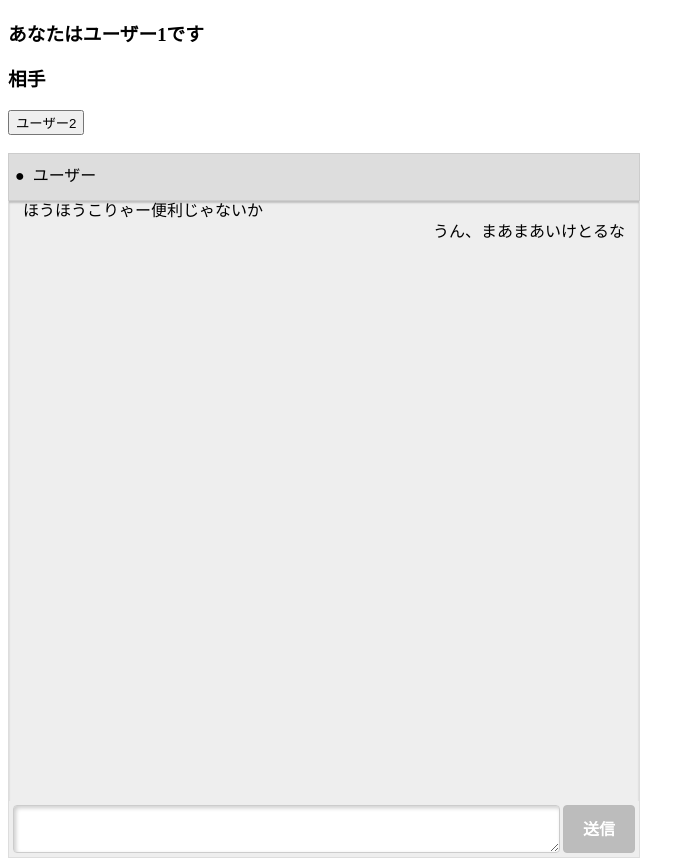
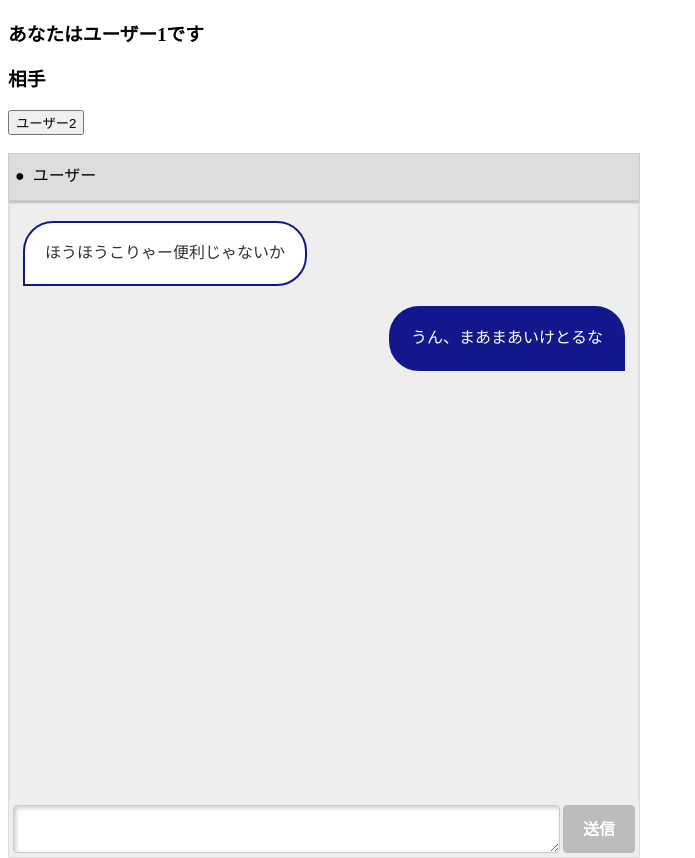
Before and after one commit to Nagumo-7960/InitialChat, a plain HTML site: page public/index.html in a window 1280 px wide. Shown: the whole page, without its empty margins (0-695 px from the left). Drawn offline with Linux system fonts and the light colour scheme.

Commit message:
吹き出しのUIを追加

```diff
--- a/public/bmesse.css
+++ b/public/bmesse.css
@@ -54,6 +54,50 @@
         word-wrap: break-word;/* 吹き出し内で自動で改行 */
         white-space: normal;/*指定widthに合わせて、文字を自動的に改行*/
     }
+    .bms_message_box{
+        margin-top: 20px;/*上下の吹き出しがひっつかない様に隙間を入れる*/
+        max-width: 100%;/*文字が長くなった時に吹き出しがタイムラインからはみ出さない様にする*/
+        font-size: 16px;
+    }
+        /*
+        *追加
+        */
+        .bms_message_content{
+            padding: 20px;/*文字や画像（コンテンツ）の外側に隙間を入れる*/
+        }
+
+    /* メッセージ１（左側） */
+    .bms_left {
+        float: left;/*吹き出しをbms_messagesに対して左寄せ*/
+        line-height: 1.3em;
+    }
+        /*
+        *追加
+        */
+        .bms_left .bms_message_box {
+            color: #333;/*テキストを黒にする*/
+            background: #fff;
+            border: 2px solid #13178E;
+            border-radius: 30px 30px 30px 0px;/*左下だけ尖らせて吹き出し感を出す*/
+            margin-right: 50px;/*左側の発言だとわかる様に、吹き出し右側に隙間を入れる*/
+        }
+
+    /* メッセージ２（右側） */
+    .bms_right {
+        float: right;/*吹き出しをbms_messagesに対して右寄せ*/
+        line-height: 1.3em;
+    }
+        /*
+        *追加
+        */
+        .bms_right .bms_message_box {
+            color: #fff;/*テキストを白にする*/
+            background: #13178E;
+            border: 2px solid #13178E;
+            border-radius: 30px 30px 0px 30px;/*右下だけ尖らせて吹き出し感を出す*/
+            margin-left: 50px;/*右側の発言だとわかる様に、吹き出し左側に隙間を入れる*/
+        }
+
     /* メッセージ１（左側） */
     .bms_left {
         float: left;/*吹き出しをbms_messagesに対して左寄せ*/
```
